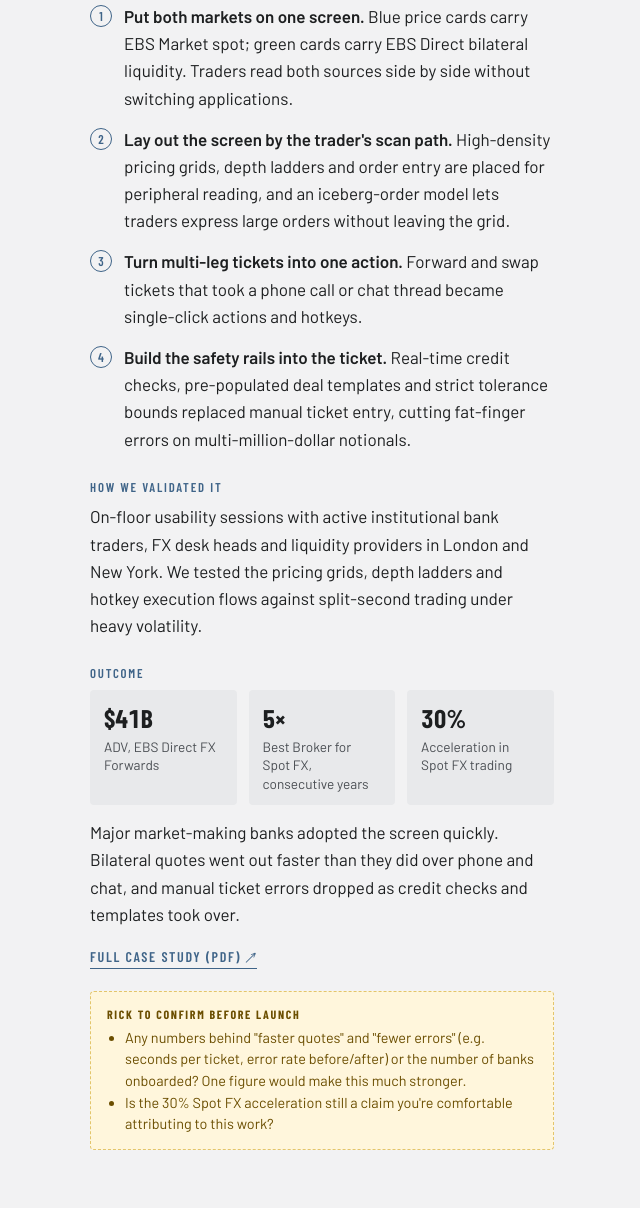
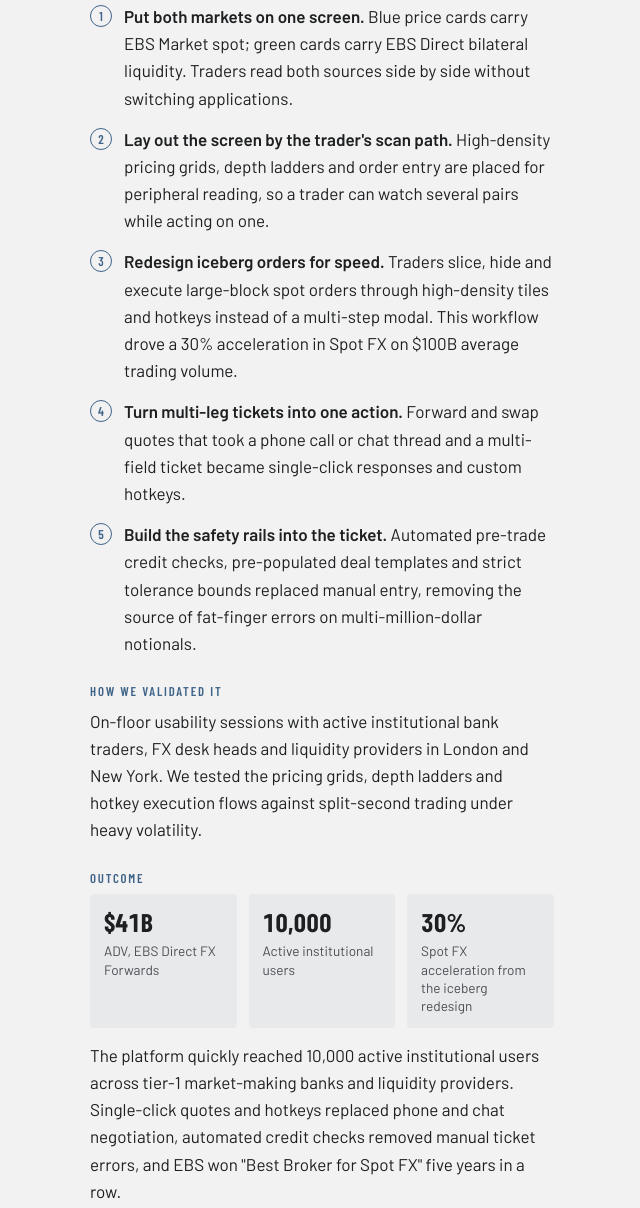
Before and after one commit to graphixkid-cloud/portfolio, a plain HTML site: page index.html in a window 1280 px wide. Shown: the part 3591-4799 px from the top of the page, without its empty margins (8-648 px from the left). Drawn offline with nearby package versions, Linux system fonts and the light colour scheme.

Commit message:
EBS: 10K users, iceberg redesign and 30% Spot FX, remove review note

```diff
--- a/index.html
+++ b/index.html
@@ -284,21 +284,21 @@ section.block{padding-block:clamp(64px,9vw,112px)}
         <h4>Key decisions</h4>
         <ol class="decisions">
           <li><b>Put both markets on one screen.</b> Blue price cards carry EBS Market spot; green cards carry EBS Direct bilateral liquidity. Traders read both sources side by side without switching applications.</li>
-          <li><b>Lay out the screen by the trader's scan path.</b> High-density pricing grids, depth ladders and order entry are placed for peripheral reading, and an iceberg-order model lets traders express large orders without leaving the grid.</li>
-          <li><b>Turn multi-leg tickets into one action.</b> Forward and swap tickets that took a phone call or chat thread became single-click actions and hotkeys.</li>
-          <li><b>Build the safety rails into the ticket.</b> Real-time credit checks, pre-populated deal templates and strict tolerance bounds replaced manual ticket entry, cutting fat-finger errors on multi-million-dollar notionals.</li>
+          <li><b>Lay out the screen by the trader's scan path.</b> High-density pricing grids, depth ladders and order entry are placed for peripheral reading, so a trader can watch several pairs while acting on one.</li>
+          <li><b>Redesign iceberg orders for speed.</b> Traders slice, hide and execute large-block spot orders through high-density tiles and hotkeys instead of a multi-step modal. This workflow drove a 30% acceleration in Spot FX on $100B average trading volume.</li>
+          <li><b>Turn multi-leg tickets into one action.</b> Forward and swap quotes that took a phone call or chat thread and a multi-field ticket became single-click responses and custom hotkeys.</li>
+          <li><b>Build the safety rails into the ticket.</b> Automated pre-trade credit checks, pre-populated deal templates and strict tolerance bounds replaced manual entry, removing the source of fat-finger errors on multi-million-dollar notionals.</li>
         </ol>
         <h4>How we validated it</h4>
         <p>On-floor usability sessions with active institutional bank traders, FX desk heads and liquidity providers in London and New York. We tested the pricing grids, depth ladders and hotkey execution flows against split-second trading under heavy volatility.</p>
         <h4>Outcome</h4>
         <div class="case-stats">
           <div><b>$41B</b><span>ADV, EBS Direct FX Forwards</span></div>
-          <div><b>5×</b><span>Best Broker for Spot FX, consecutive years</span></div>
-          <div><b>30%</b><span>Acceleration in Spot FX trading</span></div>
+          <div><b>10,000</b><span>Active institutional users</span></div>
+          <div><b>30%</b><span>Spot FX acceleration from the iceberg redesign</span></div>
         </div>
-        <p class="outcome">Major market-making banks adopted the screen quickly. Bilateral quotes went out faster than they did over phone and chat, and manual ticket errors dropped as credit checks and templates took over.</p>
+        <p class="outcome">The platform quickly reached 10,000 active institutional users across tier-1 market-making banks and liquidity providers. Single-click quotes and hotkeys replaced phone and chat negotiation, automated credit checks removed manual ticket errors, and EBS won "Best Broker for Spot FX" five years in a row.</p>
         <div class="links"><a href="https://dbf02f2a-eec1-4921-8faf-9a35df1ec2b8.usrfiles.com/ugd/dbf02f_43f14a1d9ad14f43bbb79065313a0543.pdf" target="_blank" rel="noopener">Full case study (PDF) ↗</a></div>
-        <div class="draft-note"><b>Rick to confirm before launch</b><ul><li>Any numbers behind "faster quotes" and "fewer errors" (e.g. seconds per ticket, error rate before/after) or the number of banks onboarded? One figure would make this much stronger.</li><li>Is the 30% Spot FX acceleration still a claim you're comfortable attributing to this work?</li></ul></div>
       </div>
       <div class="media">
         <figure><div class="shot"><img src="assets/img/ebs-after.webp" alt="Redesigned HTML5 trading screen with blue EBS Market spot price cards and green EBS Direct bilateral price cards" width="1545" height="1018" loading="lazy"></div><figcaption>After · EBS Market spot (blue) and EBS Direct forwards (green) on one screen</figcaption></figure>
```
